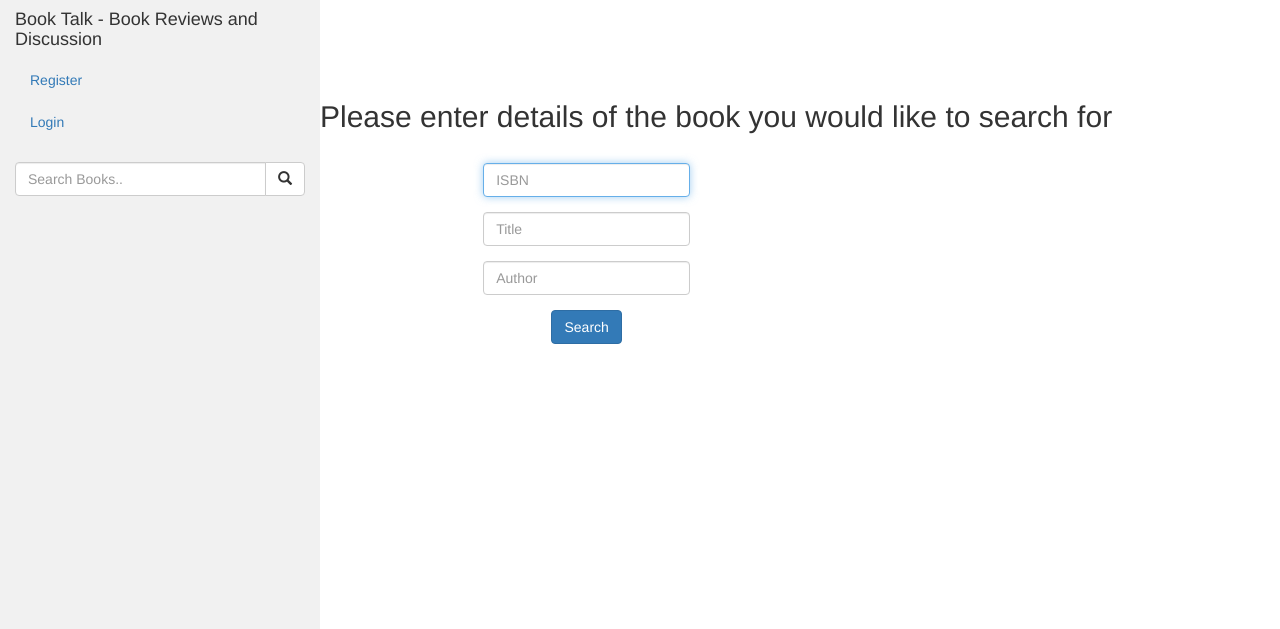
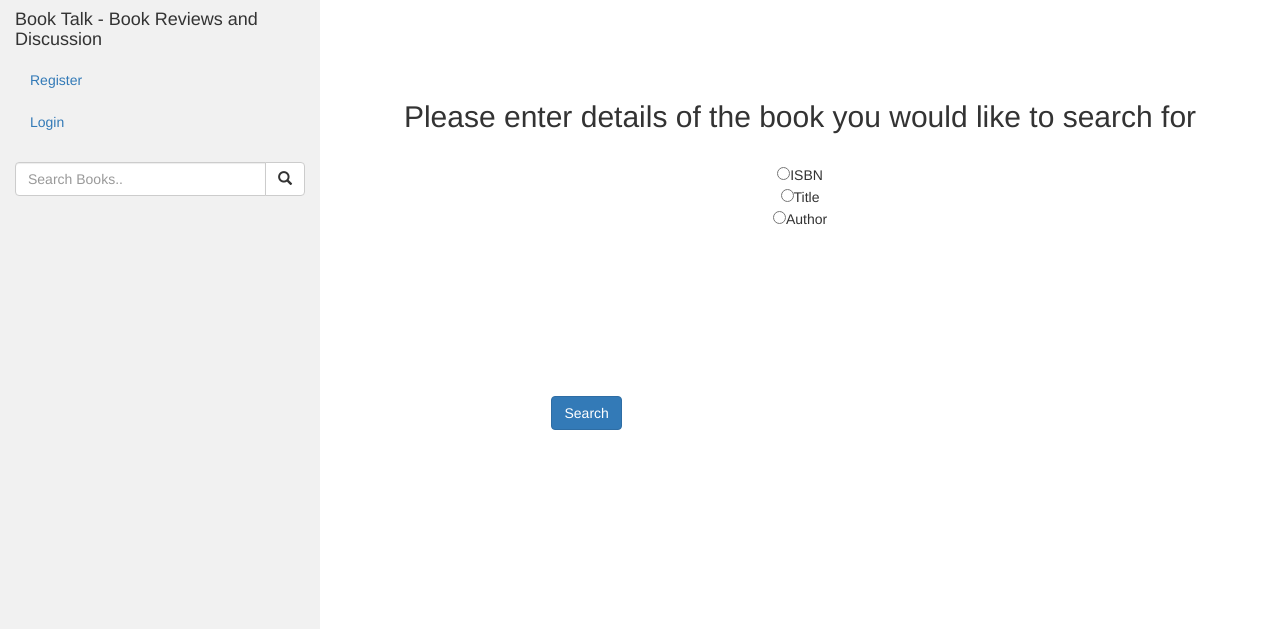
Before and after one commit to adamjdecaria/cs50wproject1, a Flask app: template Templates/search.html in a window 1280 px wide. Shown: the top 629 px of the page. Run offline with Flask 2, Linux system fonts and the light colour scheme; the template is opened without the code that fills it, so the values that code supplies are empty; some libraries are stand-ins or nearby versions.

Commit message:
added js to show only search input box by choice (ISBN, title, author)

```diff
--- a/Templates/login.html
+++ b/Templates/login.html
@@ -23,7 +23,7 @@
     </div>
     <br>
     <br>
-    <div class="col-sm-5">
+    <div class="col-sm-5" style="text-align:center;">
       <form action="/login" method="post">
           <div class="form-group">
               <input autocomplete="off" autofocus class="form-control" name="username" placeholder="Username" type="text">
--- a/Templates/search.html
+++ b/Templates/search.html
@@ -19,22 +19,54 @@
     <br>
     <div class="search">
     <p style="text-align:center;">
-    <h2>Please enter details of the book you would like to search for</h2>
+    <h2 style="text-align:center;">Please enter details of the book you would like to search for</h2>
     </p>
     <br>
     </div>
+    <div style="text-align:center;">
+        <form>
+            <input type="radio" value="ISBN" id="ISBN" name="searchBySelector" onClick="displaySearchInput(document.getElementById('ISBN').value)">ISBN
+            <br>
+            <input type="radio" value="Title" id="Title" name="searchBySelector" onClick="displaySearchInput(document.getElementById('Title').value)">Title
+            <br>
+            <input type="radio" value="Author" id="Author" name="searchBySelector" onClick="displaySearchInput(document.getElementById('Author').value)">Author
+        </form>
+    </div>
+    <br>
     <div class="col-sm-5">
-        <form action="/search" method="post">
+        <form id="searchWith" action="/search" method="post">
             <div class="form-group">
-                <input autocomplete="off" autofocus class="form-control" name="isbn" placeholder="ISBN" type="text">
+                <input autocomplete="off" style="visibility:hidden" id="isbn" autofocus class="form-control" name="isbn" placeholder="ISBN" type="text">
             </div>
             <div class="form-group">
-                <input autocomplete="off" autofocus class="form-control" name="title" placeholder="Title" type="text">
+                <input autocomplete="off" style="visibility:hidden" id="title" autofocus class="form-control" name="title" placeholder="Title" type="text">
             </div>
             <div class="form-group">
-                <input autocomplete="off" autofocus class="form-control" name="author" placeholder="Author" type="text">
+                <input autocomplete="off" style="visibility:hidden" id="author" autofocus class="form-control" name="author" placeholder="Author" type="text">
             </div>
             <button class="btn btn-primary" type="submit">Search</button>
         </form>
     </div>
+
+    <script type="text/javascript">
+        function displaySearchInput(choice) {
+            console.log(choice)
+            if (choice == "ISBN") {
+                document.getElementById("isbn").style.visibility = "visible";
+                document.getElementById("title").style.visibility = "hidden";
+                document.getElementById("author").style.visibility = "hidden";
+            }
+            else if (choice == "Title") {
+                document.getElementById("title").style.visibility = "visible";
+                document.getElementById("isbn").style.visibility = "hidden";
+                document.getElementById("author").style.visibility = "hidden";
+            }
+            else if (choice == "Author") {
+                document.getElementById("author").style.visibility = "visible";
+                document.getElementById("title").style.visibility = "hidden";
+                document.getElementById("isbn").style.visibility = "hidden";
+            }
+        }
+    </script>
+
 {% endblock %}
--- a/static/styles/layout.css
+++ b/static/styles/layout.css
@@ -18,6 +18,10 @@
       justify-content: center;
   }
   /* For middle of page, center text input boxes */
+
+  .h2 {
+      text-align: center;
+  }
 
   .col-sm-5 {
       display: flex;
```
Also changed, not shown: 4 other files.
